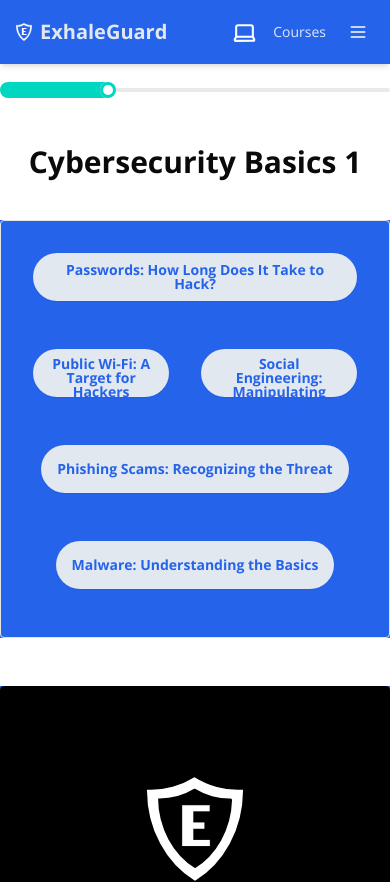
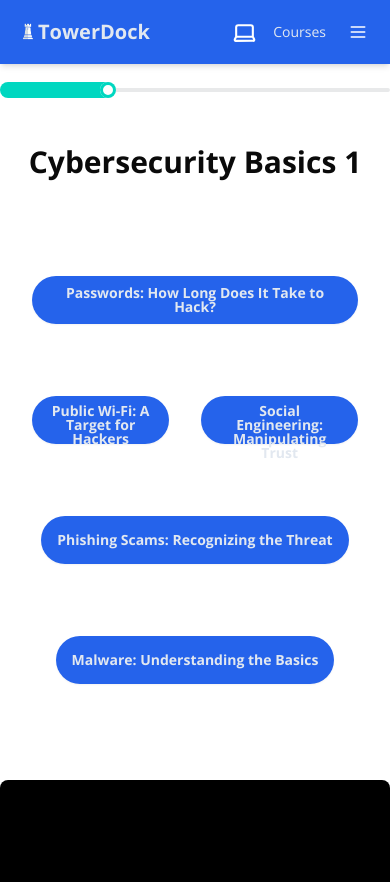
Before and after one commit to jonas-soderholm/juporia, a Next.js app: page /public-demo/courses/cybersecurity-basics-1 in a window 390 px wide. Shown: the top 882 px of the page. Built offline with nearby package versions, Linux system fonts and the light colour scheme; no server answers.

Commit message:
Update buttons in courses

```diff
--- a/app/layout.tsx
+++ b/app/layout.tsx
@@ -28,7 +28,7 @@ export default function RootLayout({
           name="description"
           content="XhaleGuard cybersecurity awareness training to enhance your security infrastructure."
         />
-        <link rel="icon" href="/logo.svg" />
+        <link rel="icon" href="/tower.png" />
       </head>
       <body className="bg-background text-foreground">
         <ThemeProvider
--- a/app/public-demo/courses/page.tsx
+++ b/app/public-demo/courses/page.tsx
@@ -3,9 +3,9 @@ import CourseCard from "@/components/courses/CourseCard";
 export default async function Courses() {
   return (
     <>
-      <div className="text-3xl font-bold text-center mb-8">
+      <h1 className="text-3xl font-bold text-center my-8">
         Cybersecurity Courses
-      </div>
+      </h1>
 
       {/* Wrapper for consistent spacing */}
       <div className="space-y-4 flex flex-col items-center px-4">
--- a/components/courses/LessonsBox.tsx
+++ b/components/courses/LessonsBox.tsx
@@ -12,12 +12,12 @@ export default function LessonBox({
   overlayImage,
 }: LessonBoxProps) {
   return (
-    <div className="relative flex justify-center md:min-w-[50rem] bg-exhaleguard-primary">
+    <div className="relative flex justify-center md:min-w-[50rem] bg-base-100 rounded-lg">
       {/* Show overlay if user is not subscribed */}
       {!isSubscribed && (
         <>
           {/* Dark overlay */}
-          <div className="absolute inset-0 bg-black bg-opacity-100 z-40 rounded"></div>
+          <div className="absolute inset-0 bg-black bg-opacity-100 z-40  rounded-lg"></div>
           {/* Overlay image and subscription text */}
           {overlayImage && (
             <div className="absolute inset-0 flex flex-col items-center justify-center z-50">
@@ -31,7 +31,7 @@ export default function LessonBox({
           )}
         </>
       )}
-      <div className="rounded border p-8 flex flex-col gap-8 z-30 md:min-w-[50rem]">
+      <div className="rounded-lg p-8 flex flex-col gap-8 z-30 md:min-w-[50rem]">
         {children}
       </div>
     </div>
--- a/components/courses/courseCard.tsx
+++ b/components/courses/courseCard.tsx
@@ -25,7 +25,7 @@ export default function CourseCard({
         alt="Course image"
         className="w-full h-48 object-cover"
       />
-      <div className="absolute inset-0 bg-[#232424] bg-opacity-65"></div>
+      <div className="absolute inset-0 bg-[#000000] bg-opacity-75"></div>
 
       {/* Content */}
       <div className="absolute inset-0 flex flex-col justify-between p-3">
@@ -38,7 +38,7 @@ export default function CourseCard({
 
         <div className="mt-4">
           <Link href={linkUrl}>
-            <button className="btn btn-accent btn-sm md:btn-md  text-xs sm:text-sm px-3 py-1">
+            <button className="btn-custom-primary-reverse mt-6 hover:bg-blue-500 text-xs sm:text-sm px-3 py-1">
               {buttonText}
             </button>
           </Link>
--- a/components/courses/lessonButton.tsx
+++ b/components/courses/lessonButton.tsx
@@ -8,7 +8,10 @@ type Lesson = {
 export function LessonButton({ lessonName, link }: Lesson) {
   return (
     <Link href={link}>
-      <button className="btn-custom-primary" aria-label="">
+      <button
+        className="btn-custom-primary-reverse mt-6 hover:bg-blue-500"
+        aria-label=""
+      >
         {lessonName}
       </button>
     </Link>
--- a/components/header/Header.tsx
+++ b/components/header/Header.tsx
@@ -12,13 +12,13 @@ export default async function Header() {
 
   return (
     <>
-      <nav className="w-full flex justify-between shadow-md h-16 bg-exhaleguard-primary sticky top-0 z-50">
+      <nav className="w-full flex justify-between shadow-md h-[4rem] bg-exhaleguard-primary sticky top-0 z-50">
         <div className="w-full flex justify-between items-center text-sm">
           <Link href="/">
             <div className="flex items-center font-semibold">
-              <img src="/logo.svg" alt="" className="w-4 md:w-6 mx-4" />
-              <span className="text-[20px] md:text-2xl font-bold text-slate-200 ml-[-8px]">
-                ExhaleGuard
+              <img src="/tower.png" alt="" className="w-6 md:w-8 mx-4" />
+              <span className="text-[20px] md:text-2xl font-bold text-slate-200 ml-[-18px]">
+                TowerDock
               </span>
             </div>
           </Link>
```
Also changed, not shown: public/tower.png (added).
